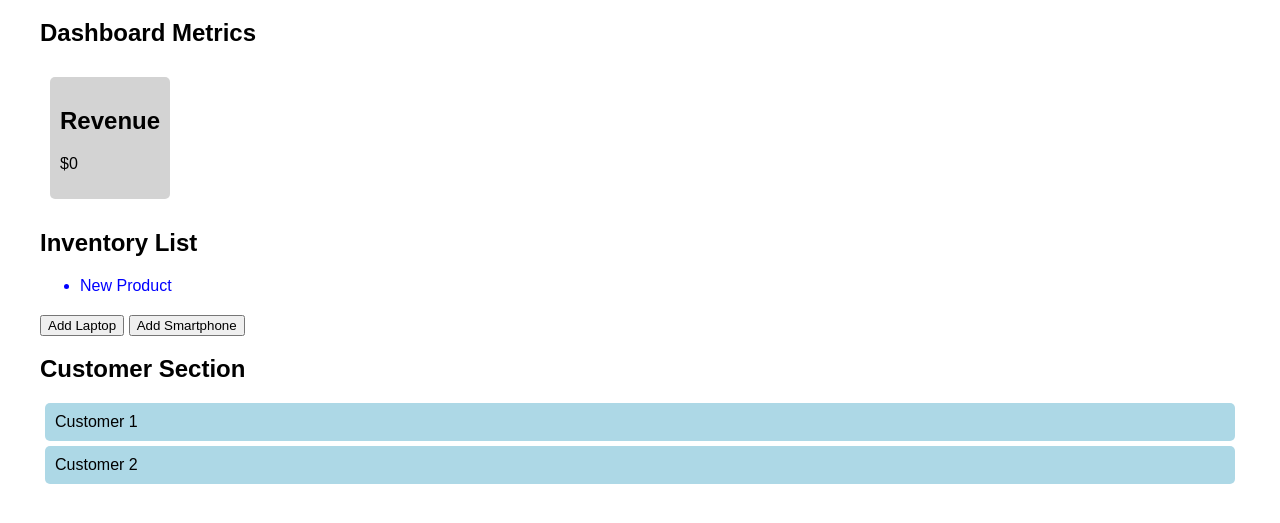
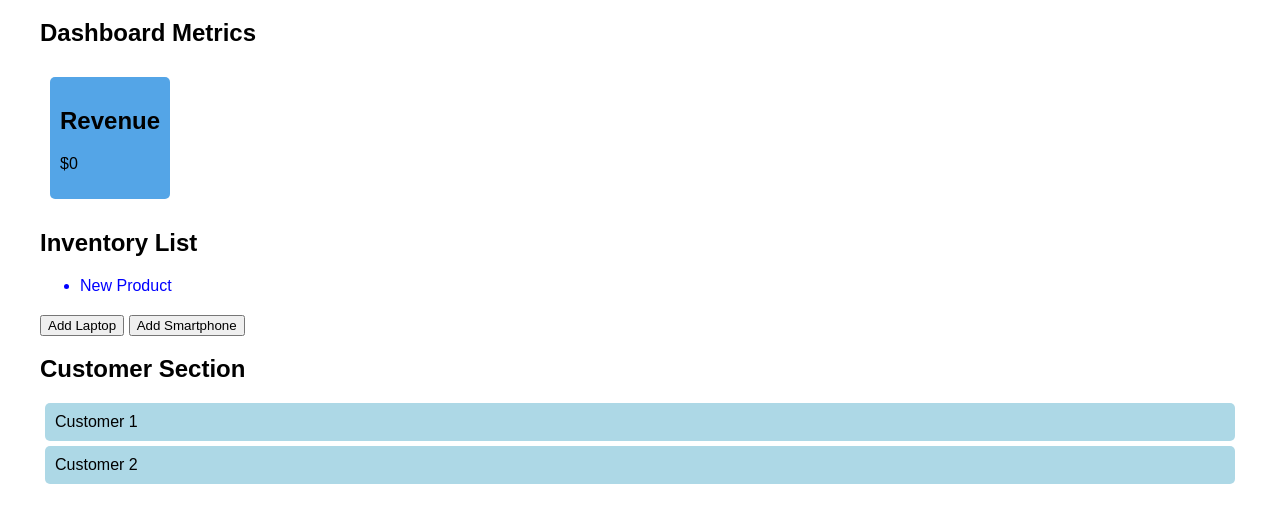
Before and after one commit to hirundes/cc_12, a plain HTML site: page index.html in a window 1280 px wide. Shown: the part 101-624 px from the top of the page. Drawn offline with Linux system fonts and the light colour scheme.

Commit message:
CHANGE: Small changes to formatting of .js and .html files

```diff
--- a/cc_12.js
+++ b/cc_12.js
@@ -6,7 +6,8 @@ metricCard.setAttribute('id', 'revenueCard');       //Assigning id revenueCard
 metricCard.innerHTML = `
   <h2>Revenue</h2>
   <p>$0</p>
-`;      //Populate card with "Revenue" and placeholder value
+`
+;      //Populate card with "Revenue" and placeholder value
 dashboard.appendChild(metricCard);  //Append new metric card to the dashboard container with appendChild
 
 //Task 2 - Updated Metric Cards via Array Conversion
--- a/index.html
+++ b/index.html
@@ -13,7 +13,7 @@
         .metric-card {
             padding: 10px;
             margin: 10px;
-            background-color: lightgray;
+            background-color: rgb(84, 165, 231);
             border-radius: 5px;
             display: inline-block;
         }
@@ -41,6 +41,7 @@
     <h2>Dashboard Metrics</h2>
     <div id="dashboard"></div>
 
+
     <!-- Inventory List Section -->
     <h2>Inventory List</h2>
     <ul id="inventoryList"></ul>
```
